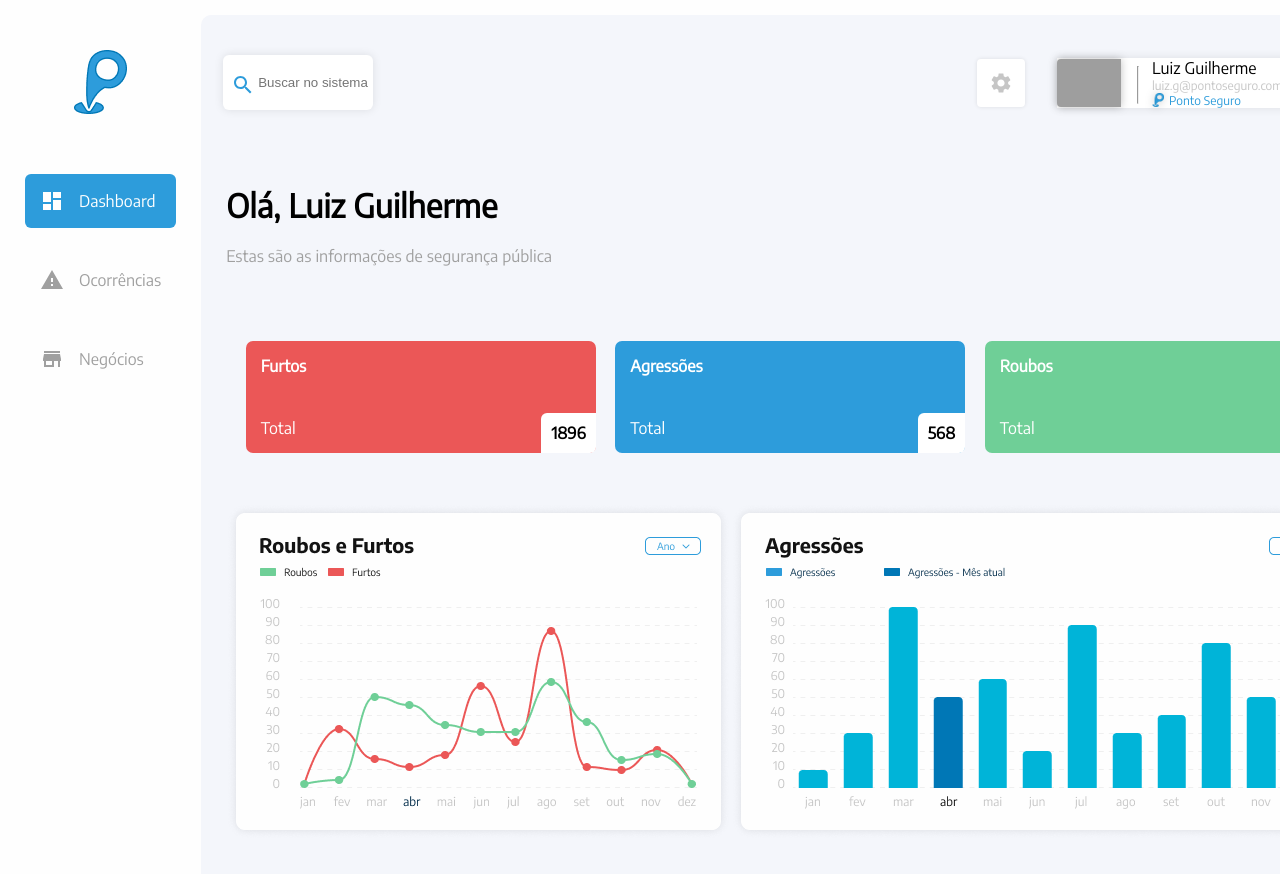
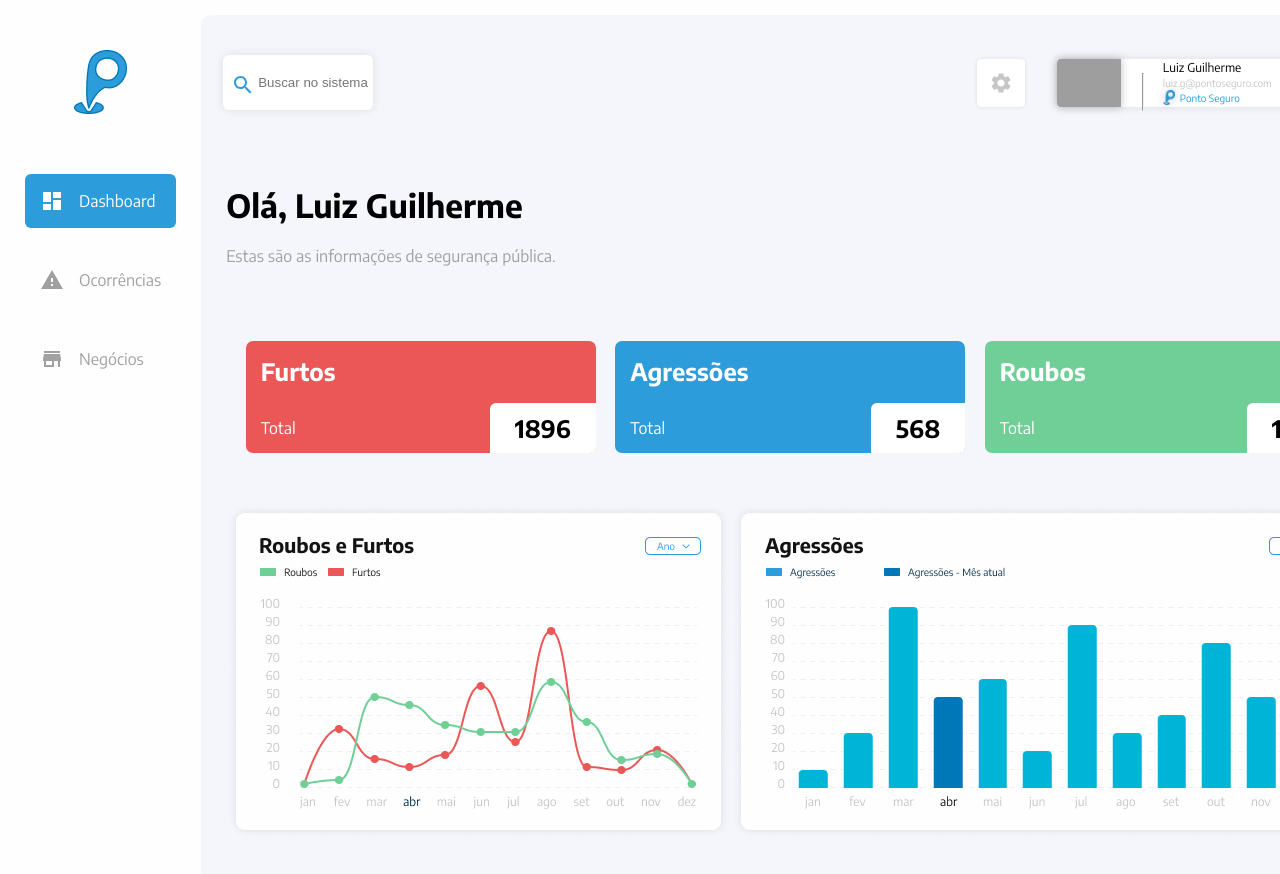
Before and after one commit to luizdebem/ponto-seguro-web, a React (Create React App) app: page /dashboard in a window 1280 px wide. Shown: the top 874 px of the page. Built offline with nearby package versions, Linux system fonts and the light colour scheme; no server answers; grey boxes are pictures that could not be loaded.

Commit message:
quick layout changes

```diff
--- a/src/components/Header/Header.css
+++ b/src/components/Header/Header.css
@@ -51,6 +51,8 @@
   position: relative;
   display: flex;
   flex-direction: column;
+  align-self: stretch;
+  justify-content: space-evenly;
 }
 
 .dashboard-header {
--- a/src/components/Header/Header.js
+++ b/src/components/Header/Header.js
@@ -20,12 +20,12 @@ const Header = () => {
       <img src="https://avatars.githubusercontent.com/u/37565843?v=4" alt="Usuário"></img>
 
       <div className="user-section">
-      <hr style={{width: '1px', height: '38px', display: 'inline-block', position: 'absolute', color: '#E0E0E0', left: '-15px' }}/>
-        <span>Luiz Guilherme</span>
-        <span style={{ color: '#C6C6C6', fontSize: '12px' }}>luiz.g@pontoseguro.com</span>
+      <hr style={{width: '1px', height: '38px', display: 'inline-block', position: 'absolute', color: '#E0E0E0', left: '-21px', top: '6px' }}/>
+        <span style={{ fontSize: '12px' }}>Luiz Guilherme</span>
+        <span style={{ color: '#C6C6C6', fontSize: '10px' }}>luiz.g@pontoseguro.com</span>
         <div className="ponto-seguro-label">
           <img src={logo} alt="ponto seguro logo" style={{ width: '12px', marginRight: '5px' }}></img>
-          <span>Ponto Seguro</span>
+          <span style={{ fontSize: '10px' }}>Ponto Seguro</span>
         </div>
       </div>
 
--- a/src/index.css
+++ b/src/index.css
@@ -1,4 +1,5 @@
 @import url('https://fonts.googleapis.com/css2?family=Encode+Sans&display=swap');
+@import url('https://fonts.googleapis.com/css2?family=Encode+Sans:wght@700&display=swap');
 
 body {
   margin: 0;
--- a/src/pages/Dashboard/Dashboard.css
+++ b/src/pages/Dashboard/Dashboard.css
@@ -28,7 +28,7 @@
 
 .box div {
   border-radius: 6px 0px;
-  padding: 10px;
+  padding: 10px 25px;
   background-color: white;
   position: absolute;
   bottom: 0;
@@ -52,3 +52,7 @@
   display: flex;
   align-items: center;
 }
+
+.box-title, .box-value {
+  font-size: 24px
+}
--- a/src/pages/Dashboard/Dashboard.js
+++ b/src/pages/Dashboard/Dashboard.js
@@ -8,32 +8,32 @@ const Dashboard = () => {
     <>
       <main className="main-content">
         <div className="welcome">
-          <h1>Olá, Luiz Guilherme</h1>
-          <p>Estas são as informações de segurança pública</p>
+          <h1><b>Olá, Luiz Guilherme</b></h1>
+          <p>Estas são as informações de segurança pública.</p>
         </div>
 
         <div className="information-container">
           <div className="red box">
-            <span><b>Furtos</b></span>
+            <span className="box-title"><b>Furtos</b></span>
             <span>Total</span>
             <div>
-              <span>1896</span>
+              <span className="box-value"><b>1896</b></span>
             </div>
           </div>
 
           <div className="blue box">
-            <span><b>Agressões</b></span>
+            <span className="box-title"><b>Agressões</b></span>
             <span>Total</span>
             <div>
-              <span>568</span>
+              <span className="box-value"><b>568</b></span>
             </div>
           </div>
 
           <div className="green box">
-            <span><b>Roubos</b></span>
+            <span className="box-title"><b>Roubos</b></span>
             <span>Total</span>
             <div>
-              <span>139</span>
+              <span className="box-value"><b>139</b></span>
             </div>
           </div>
         </div>
--- a/src/pages/Reports/Reports.css
+++ b/src/pages/Reports/Reports.css
@@ -22,3 +22,26 @@
   margin-bottom: 35px;
   margin-top: 0px;
 }
+
+.table-head th {
+  font-weight: normal;
+  color: #C6C6C6;
+  padding-bottom: 15px;
+  font-size: 12px;
+}
+
+.table-body td {
+  padding-top: 30px;
+  padding-bottom: 30px;
+  font-size: 14px;
+}
+
+.user-type-container {
+  display: flex;
+  flex-direction: row;
+  align-items: center;
+}
+
+.user-type-label {
+  padding-left: 10px;
+}
--- a/src/pages/Reports/Reports.js
+++ b/src/pages/Reports/Reports.js
@@ -3,6 +3,8 @@ import { useEffect, useState } from 'react';
 import { ReportService } from '../../services/ReportService';
 import './Reports.css';
 import moment from 'moment';
+import EmojiPeople from '@material-ui/icons/EmojiPeople';
+import DirectionsCar from '@material-ui/icons/DirectionsCar';
 
 const Reports = () => {
   const [reports, setReports] = useState([]);
@@ -36,7 +38,7 @@ const Reports = () => {
             <td>{index + 1}</td>
             <td>Florianópolis - SC</td>
             <td>Rua Frei Caneca</td>
-            <td>{report.userType === 'PEDESTRIAN' ? 'Pedestre' : 'Motorista'}</td>
+            <td className="user-type-container">{report.userType === 'PEDESTRIAN' ? <><EmojiPeople /> <span className="user-type-label">Pedestre</span></> : <><DirectionsCar /> <span className="user-type-label">Motorista</span></>}</td>
             <td>{moment(report.when).format('L')}</td>
             <td>{moment(report.when).format('LT')}</td>
             <td><button>DETALHES</button></td>
```
